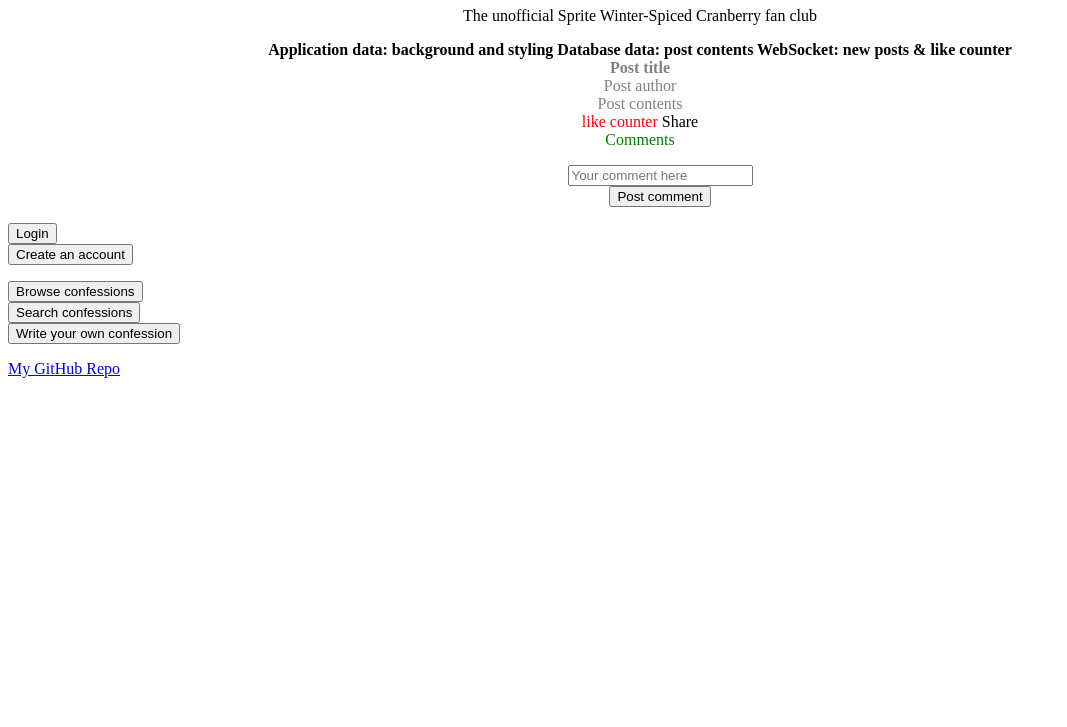
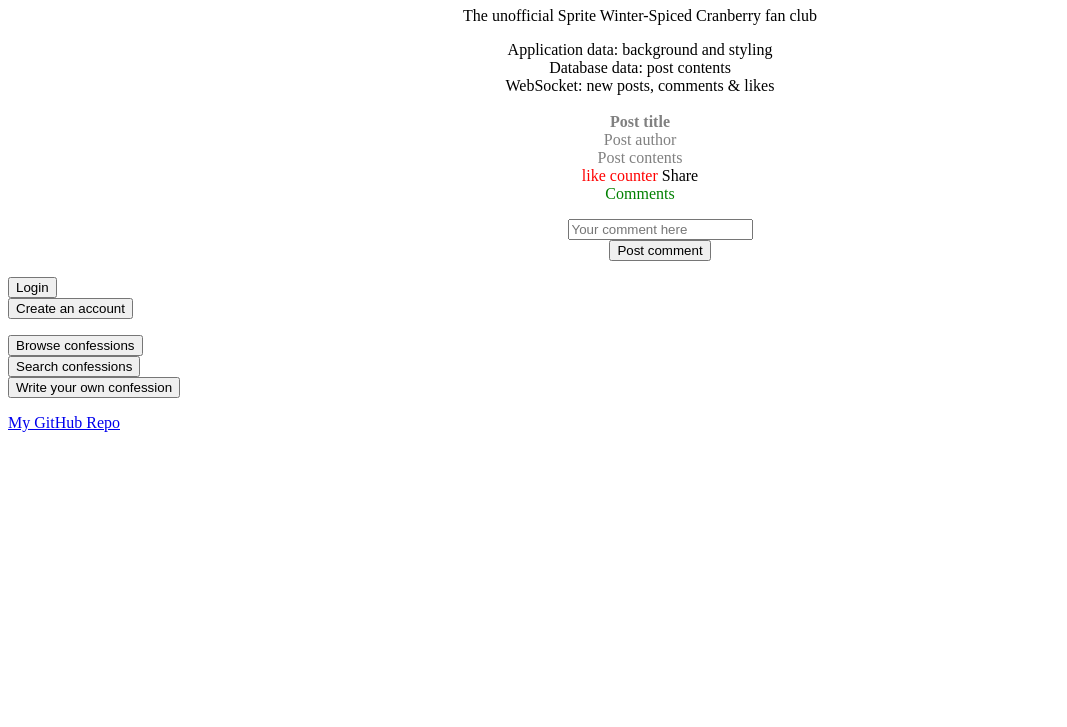
Before and after one commit to OscarOscarFoxtrot/startup, a plain HTML site: page HTML/index.html in a window 1280 px wide. Shown: the part 73-800 px from the top of the page, without its empty margins (0-1067 px from the left). Drawn offline with Linux system fonts and the light colour scheme.

Commit message:
updated descriptions on mainpage

```diff
--- a/HTML/index.html
+++ b/HTML/index.html
@@ -16,11 +16,9 @@
             <section>
 
                 <div align="center">
-                    <strong>
-                        Application data: background and styling
-                        Database data: post contents
-                        WebSocket: new posts & like counter
-                    </strong>
+                        Application data: background and styling <br>
+                        Database data: post contents <br>
+                        WebSocket: new posts, comments & likes <br>
                     <br>
                     <div style="color: grey">
                         <strong>
```
